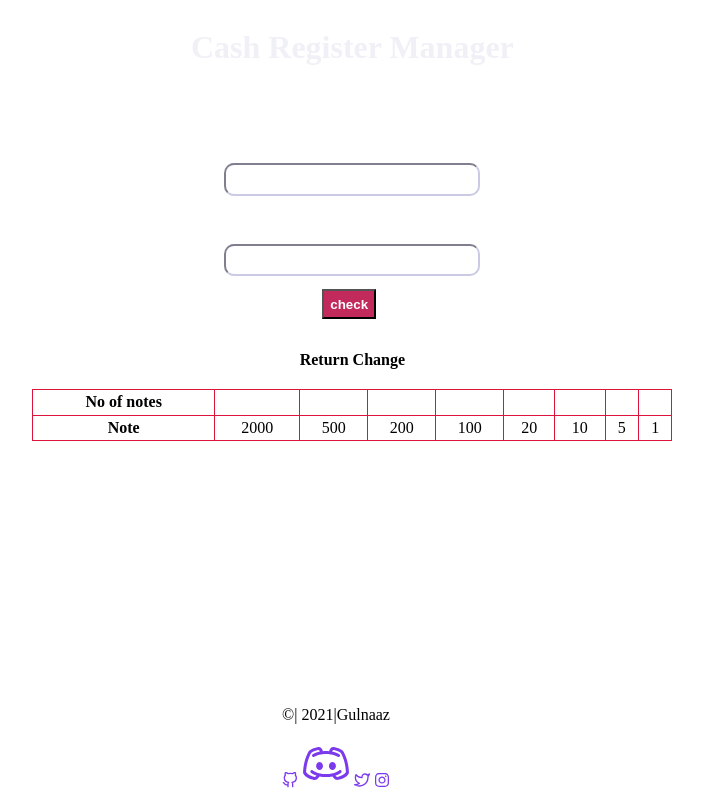
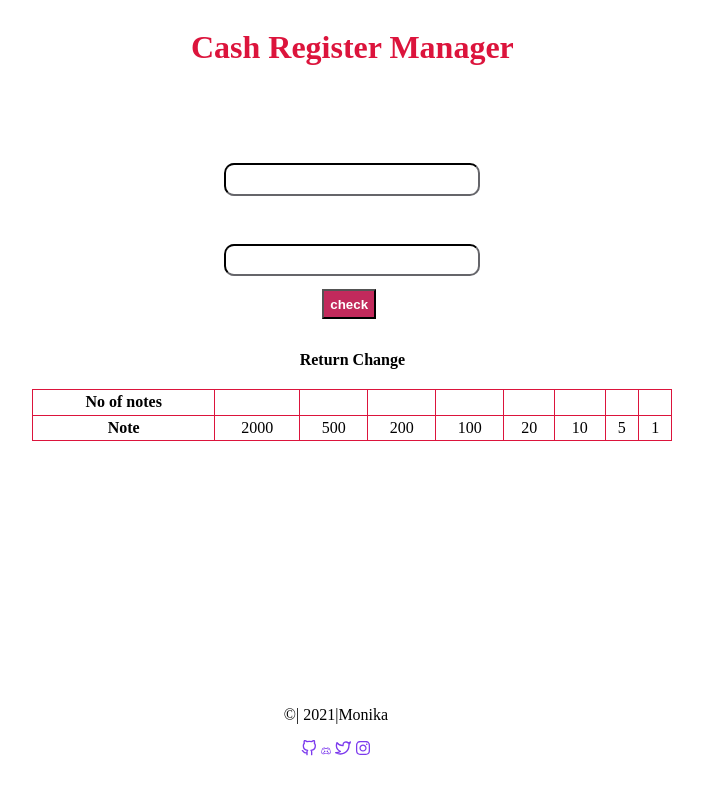
Before and after one commit to MonikaJhingan/mark10, a plain HTML site: page index.html in a window 1280 px wide. Shown: the whole page, without its empty margins (279-982 px from the left). Drawn offline with Linux system fonts and the light colour scheme.

Commit message:
csschange

```diff
--- a/index.html
+++ b/index.html
@@ -9,7 +9,7 @@
 </head>
 <body class="background">
     <div class="container">
-        <h1 class="heading" style="color: rgb(240, 240, 247);">Cash Register Manager</h1>
+        <h1 class="heading" style="color: crimson;">Cash Register Manager</h1>
         <p class="description" style="font-size: 15px;">
             Enter the bill amount and cash given by the customer and know minimum number of notes to return.
         </p>
@@ -52,10 +52,10 @@
         </table>
     </div>
     <div style="margin-top: 150px;text-align: center; margin-right: 50px; margin-top: 21%;">
-      <p>©| 2021|Gulnaaz</p>
+      <p>©| 2021|Monika</p>
       <span>
           <a href="https://github.com/Gulnaaznasrin21?tab=repositories"><img src ="github.svg"></a>
-          <a href="https://discord.com/invite/qaGwEEB8eF"><img src="discord.svg"></a>
+          <a href="https://discord.com/invite/qaGwEEB8eF"><img src="discord.svg" style="height: 10px;"></a>
           <a href="https://twitter.com/GulnaazNasrin?t=dJFgaiugHyf5jGLiQo9nhg&s=08"><img src ="twitter.svg"></a>
           <img src="instagram.svg">
 
--- a/main.css
+++ b/main.css
@@ -17,7 +17,7 @@
     margin-top: 10px;
     margin-left: 30%;
     margin-right: 30%;
-    border-color: rgb(202, 202, 228);
+    border-color: rgb(21, 21, 22);
     text-align: center;
 }
 .check{
```
